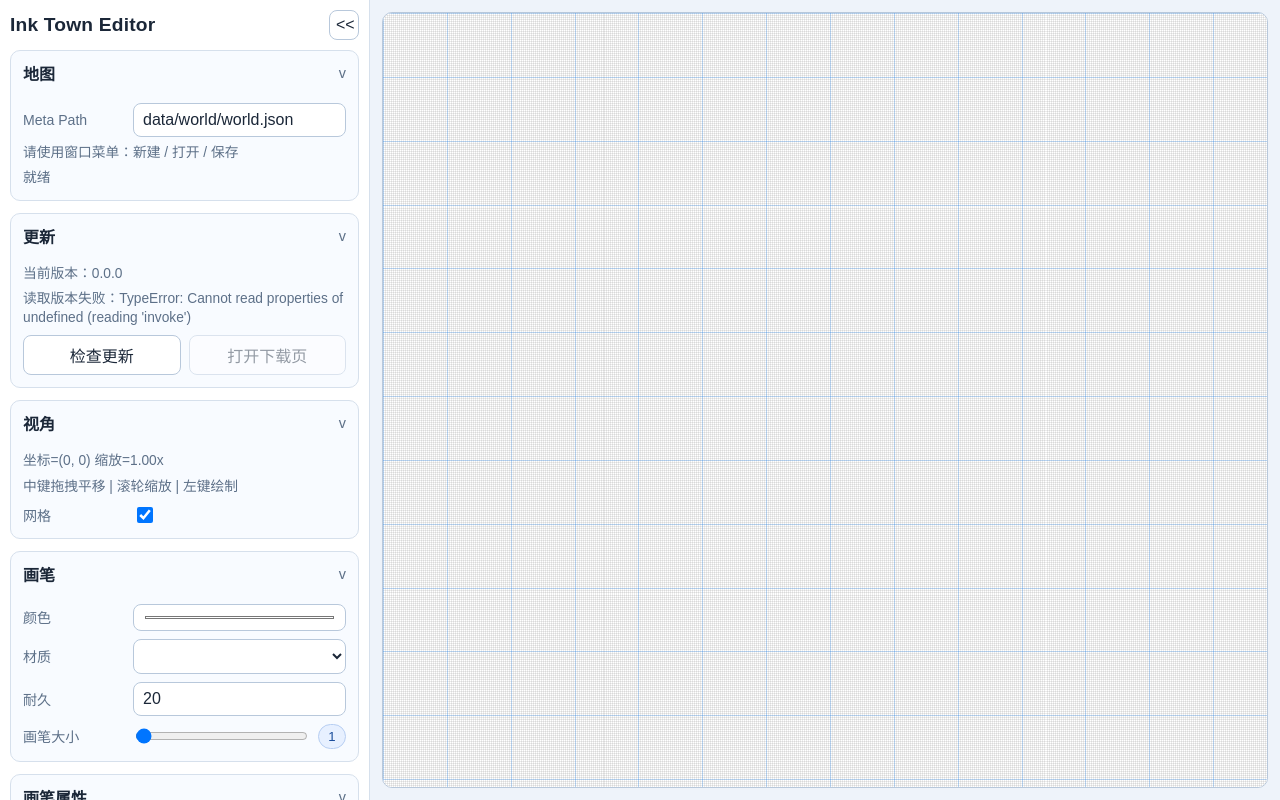
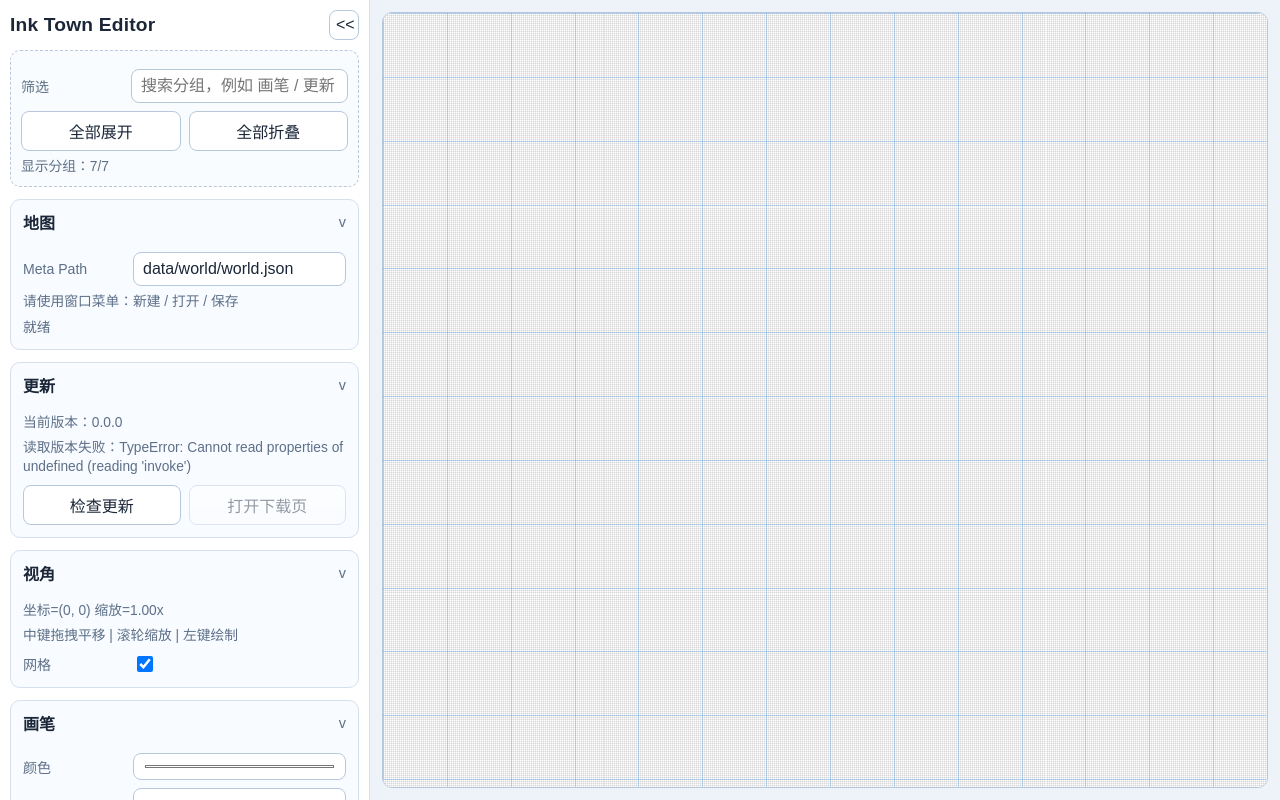
Before and after one commit to Dirinkbottle/Ink-Town, a React (Vite) app: page / in a window 1280 px wide. Built offline with nearby package versions, Linux system fonts and the light colour scheme.

Commit message:
feat: add sidebar section search and bulk collapse controls

```diff
--- a/src/editor/EditorApp.tsx
+++ b/src/editor/EditorApp.tsx
@@ -115,6 +115,15 @@ export function EditorApp() {
 
   const toggleSection = useCallback((id: PanelSectionId) => {
     setSectionCollapsed((prev) => ({ ...prev, [id]: !prev[id] }));
+  }, []);
+  const setAllSectionsCollapsed = useCallback((collapsed: boolean) => {
+    setSectionCollapsed((prev) => {
+      const next: Record<PanelSectionId, boolean> = { ...prev };
+      for (const key of Object.keys(next) as PanelSectionId[]) {
+        next[key] = collapsed;
+      }
+      return next;
+    });
   }, []);
 
   const syncCameraInfo = useCallback(() => {
@@ -628,6 +637,7 @@ export function EditorApp() {
         sectionCollapsed={sectionCollapsed}
         onToggleSidebar={() => setSidebarCollapsed((prev) => !prev)}
         onToggleSection={toggleSection}
+        onSetAllSectionsCollapsed={setAllSectionsCollapsed}
         metaPath={metaPath}
         status={status}
         appVersion={appVersion}
--- a/src/editor/components/EditorSidebar.tsx
+++ b/src/editor/components/EditorSidebar.tsx
@@ -1,3 +1,4 @@
+import { useMemo, useState } from "react";
 import type { PixelCell, PixelPrimitive, PropertyType, RegistrySnapshot } from "../../renderer/types";
 import type { UpdateCheckResult } from "../../updater/types";
 import type { PanelSectionId } from "../types/panel";
@@ -16,6 +17,7 @@ interface EditorSidebarProps {
   sectionCollapsed: Record<PanelSectionId, boolean>;
   onToggleSidebar: () => void;
   onToggleSection: (id: PanelSectionId) => void;
+  onSetAllSectionsCollapsed: (collapsed: boolean) => void;
   metaPath: string;
   status: string;
   appVersion: string;
@@ -71,6 +73,7 @@ export function EditorSidebar(props: EditorSidebarProps) {
     sectionCollapsed,
     onToggleSidebar,
     onToggleSection,
+    onSetAllSectionsCollapsed,
     metaPath,
     status,
     appVersion,
@@ -119,6 +122,21 @@ export function EditorSidebar(props: EditorSidebarProps) {
     selectedDynamicProps,
     formatPropertyValue
   } = props;
+  const [sectionQuery, setSectionQuery] = useState("");
+  const normalizedQuery = sectionQuery.trim().toLowerCase();
+  const visibleSections = useMemo(() => {
+    const has = (title: string) => normalizedQuery.length === 0 || title.toLowerCase().includes(normalizedQuery);
+    return {
+      map: has("地图"),
+      update: has("更新"),
+      view: has("视角"),
+      brush: has("画笔"),
+      brushProps: has("画笔属性"),
+      registry: has("索引库编辑"),
+      inspect: has("检视")
+    } satisfies Record<PanelSectionId, boolean>;
+  }, [normalizedQuery]);
+  const visibleCount = useMemo(() => Object.values(visibleSections).filter(Boolean).length, [visibleSections]);
 
   return (
     <aside className="sidebar">
@@ -128,10 +146,25 @@ export function EditorSidebar(props: EditorSidebarProps) {
         <div className="sidebar-collapsed-help">点击右上角按钮展开功能栏</div>
       ) : (
         <>
+          <div className="sidebar-tools">
+            <div className="row">
+              <label>筛选</label>
+              <input value={sectionQuery} onChange={(e) => setSectionQuery(e.target.value)} placeholder="搜索分组，例如 画笔 / 更新" />
+            </div>
+            <div className="row row-buttons">
+              <button onClick={() => onSetAllSectionsCollapsed(false)}>全部展开</button>
+              <button onClick={() => onSetAllSectionsCollapsed(true)}>全部折叠</button>
+            </div>
+            <div className="status">显示分组：{visibleCount}/7</div>
+          </div>
+
+          {visibleSections.map ? (
             <PanelSection title="地图" collapsed={sectionCollapsed.map} onToggle={() => onToggleSection("map")}>
               <MapStatusSection metaPath={metaPath} status={status} />
             </PanelSection>
+          ) : null}
 
+          {visibleSections.update ? (
             <PanelSection title="更新" collapsed={sectionCollapsed.update} onToggle={() => onToggleSection("update")}>
               <UpdateSection
                 appVersion={appVersion}
@@ -142,7 +175,9 @@ export function EditorSidebar(props: EditorSidebarProps) {
                 onOpenUpdatePage={onOpenUpdatePage}
               />
             </PanelSection>
+          ) : null}
 
+          {visibleSections.view ? (
             <PanelSection title="视角" collapsed={sectionCollapsed.view} onToggle={() => onToggleSection("view")}>
               <ViewSection
                 cameraX={cameraInfo.x}
@@ -152,7 +187,9 @@ export function EditorSidebar(props: EditorSidebarProps) {
                 onToggleGrid={onToggleGrid}
               />
             </PanelSection>
+          ) : null}
 
+          {visibleSections.brush ? (
             <PanelSection title="画笔" collapsed={sectionCollapsed.brush} onToggle={() => onToggleSection("brush")}>
               <BrushSection
                 brushColor={brushColor}
@@ -166,7 +203,9 @@ export function EditorSidebar(props: EditorSidebarProps) {
                 onChangeBrushSize={onChangeBrushSize}
               />
             </PanelSection>
+          ) : null}
 
+          {visibleSections.brushProps ? (
             <PanelSection title="画笔属性" collapsed={sectionCollapsed.brushProps} onToggle={() => onToggleSection("brushProps")}>
               <BrushPropertiesSection
                 properties={registry?.properties ?? []}
@@ -175,7 +214,9 @@ export function EditorSidebar(props: EditorSidebarProps) {
                 onChangeProperty={onChangeBrushProperty}
               />
             </PanelSection>
+          ) : null}
 
+          {visibleSections.registry ? (
             <PanelSection title="索引库编辑" collapsed={sectionCollapsed.registry} onToggle={() => onToggleSection("registry")}>
               <RegistryEditorSection
                 registryVersionInput={registryVersionInput}
@@ -200,7 +241,9 @@ export function EditorSidebar(props: EditorSidebarProps) {
                 onAddProperty={onAddProperty}
               />
             </PanelSection>
+          ) : null}
 
+          {visibleSections.inspect ? (
             <PanelSection title="检视" collapsed={sectionCollapsed.inspect} onToggle={() => onToggleSection("inspect")}>
               <InspectSection
                 selectedCoord={selectedCoord}
@@ -209,6 +252,7 @@ export function EditorSidebar(props: EditorSidebarProps) {
                 formatPropertyValue={formatPropertyValue}
               />
             </PanelSection>
+          ) : null}
         </>
       )}
     </aside>
--- a/src/styles.css
+++ b/src/styles.css
@@ -100,6 +100,14 @@ select {
   line-height: 1.4;
   writing-mode: vertical-rl;
   text-orientation: mixed;
+}
+
+.sidebar-tools {
+  margin-bottom: 12px;
+  padding: 10px;
+  border: 1px dashed var(--line-strong);
+  border-radius: 10px;
+  background: #f9fcff;
 }
 
 .canvas-wrap {
```
Lines whose indentation alone changed are shown as unchanged.
